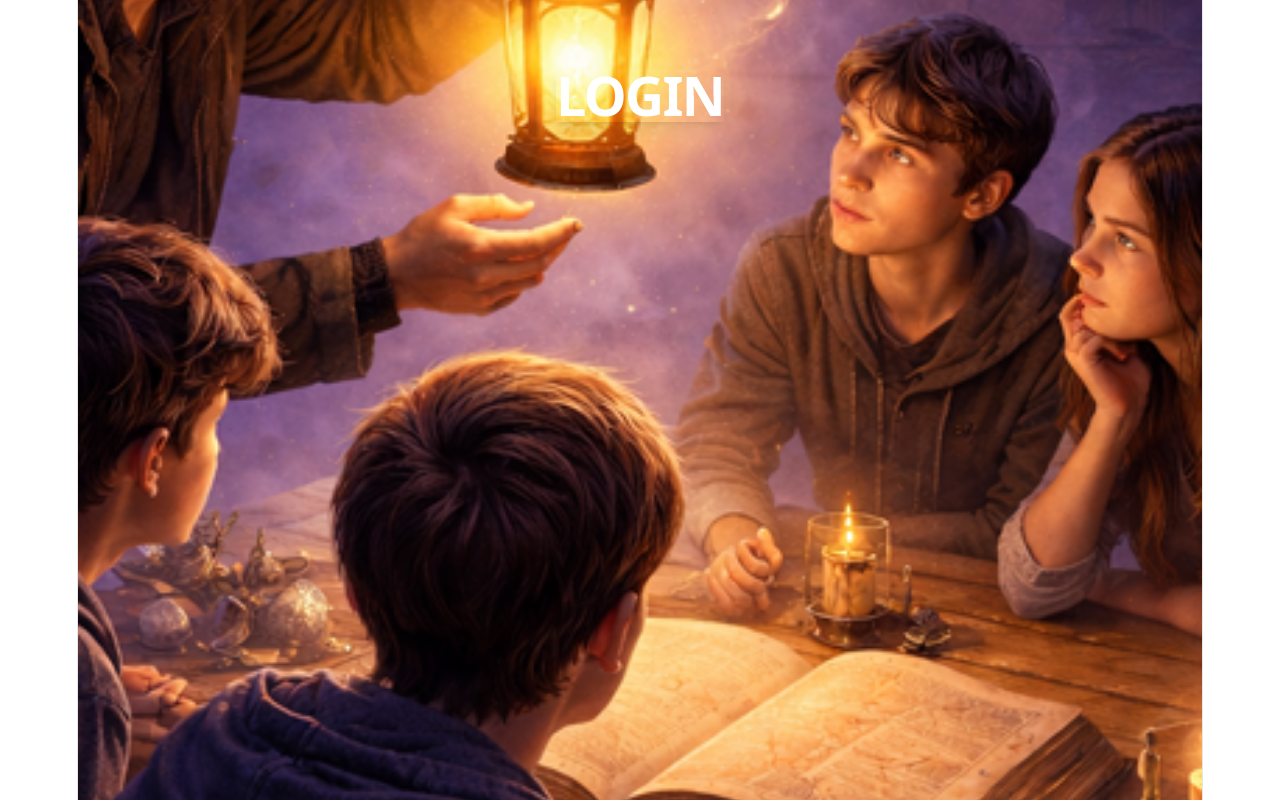
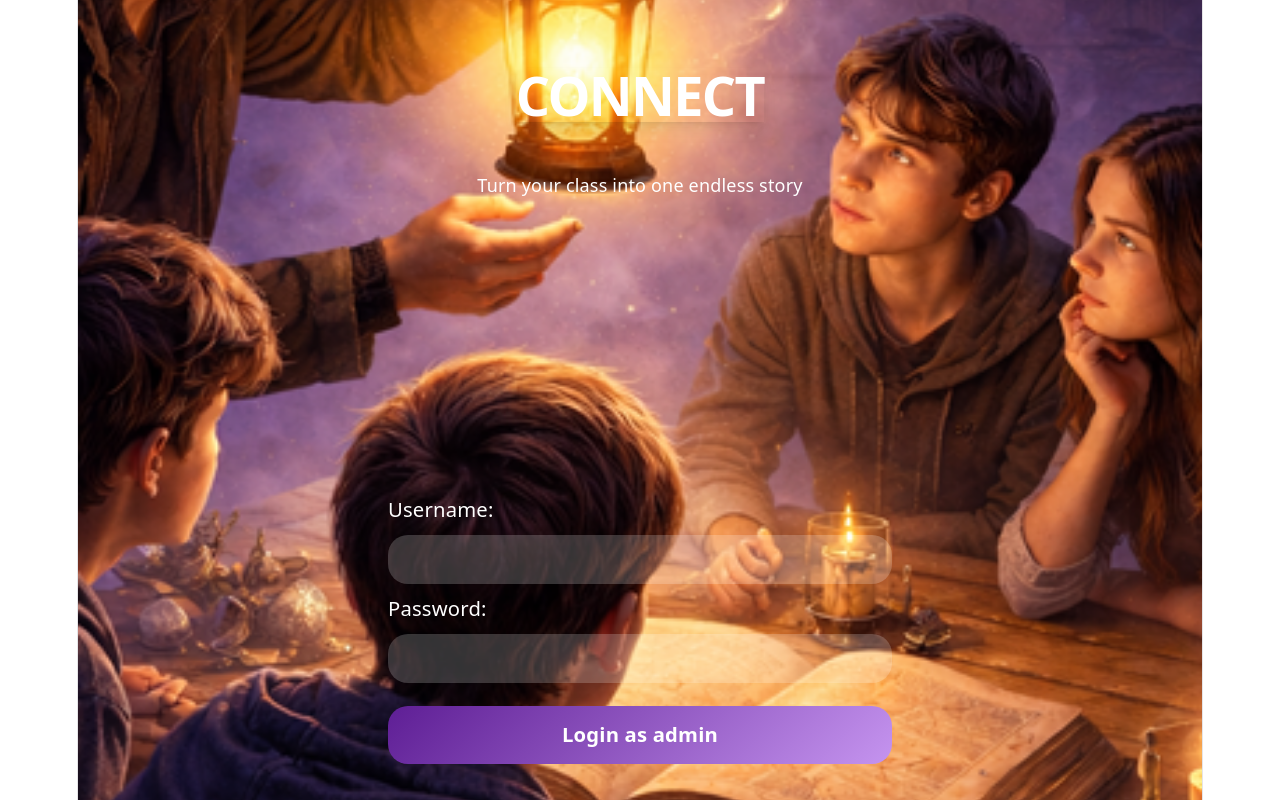
Before and after one commit to Jordib2/glowservertestrepo, a React (Vite) app in the folder GLOW-frontend/: page /user-login in a window 1280 px wide. Built offline with nearby package versions, Linux system fonts and the light colour scheme; sample sign-in values are in the browser's storage.

Commit message:
Login Page

```diff
--- a/GLOW-frontend/src/features/accounts/UserLogin.tsx
+++ b/GLOW-frontend/src/features/accounts/UserLogin.tsx
@@ -1,8 +1,73 @@
+import type { Role } from "../../shared/types/role.ts";
+import { useNavigate } from "react-router-dom";
+import { useEffect } from "react";
+import { login } from "../../shared/services/accountService.ts";
 
 export default function UserLogin() {
-    return (
-        <div className="flex flex-col items-center p-8 bg-[url('../../../public/login-screen-bg.png')] bg-cover bg-center min-h-screen">
-            <h1 className="text-5xl font-bold text-white shadow-lg">LOGIN</h1>
+    const role = sessionStorage.getItem("role") as Role | null;
+    const navigate = useNavigate();
+
+    useEffect(() => {
+        if (!role) {
+            navigate("/user-role-selection");
+        }
+    }, [role, navigate]);
+
+    const handleSubmit = async (e: React.SyntheticEvent<HTMLFormElement>) => {
+        e.preventDefault();
+        const formData = new FormData(e.currentTarget);
+        const payload = {
+            role,
+            username: formData.get("username"),
+            password: formData.get("password")
+        }
+
+        try {
+            const token = await login(payload);
+            console.log("Login successful, token:", token);
+            sessionStorage.setItem("token", token);
+            navigate("/image-upload");
+        } catch (error) {
+            console.error("Login failed:", error);
+        }
+    };
+
+return (
+    <div className="flex flex-col items-center p-8  bg-[url('../../../public/login-screen-bg.png')] bg-cover bg-center min-h-screen">
+
+        <div className="flex flex-col items-center gap-4">
+            <h1 className="text-5xl font-bold text-white shadow-lg">CONNECT</h1>
+            <p className="text-gray-600 text-white">Turn your class into one endless story</p>
         </div>
-    );
+
+        <div className="flex flex-col items-center gap-4 w-full mt-auto">
+            <form onSubmit={handleSubmit} className="w-full max-w-md">
+                <div className="flex felx-col itmes-start w-full">
+                    <label htmlFor="username" className="text-white text-lg mb-2">Username:</label>
+                </div>
+                <input
+                    id="username"
+                    name="username"
+                    className="w-full px-4 py-2 rounded-[20px] bg-white/20 text-base text-white md:text-lg focus:outline-none"
+                 />
+
+                <div className="flex felx-col itmes-start w-full mt-2">
+                    <label htmlFor="password" className="text-white text-lg mb-2">Password:</label>
+                </div>
+                <input
+                    id="password"
+                    name="password"
+                    className="w-full px-4 py-2 rounded-[20px] bg-white/20 text-base text-white md:text-lg focus:outline-none"
+                 />
+
+                <button type="submit" className="mt-5 w-full px-20 py-3 text-white rounded-[20px] text-base md:text-lg font-semibold hover:opacity-90 transition disabled:opacity-50"
+                    style={{
+                        background: "linear-gradient(135deg, #5E1E95 0%, #C594EF 100%)"
+                    }}>Login as {role}</button>
+            </form>
+
+
+        </div>
+    </div>
+);
 }
--- a/GLOW-frontend/src/features/accounts/UserRoleSelection.tsx
+++ b/GLOW-frontend/src/features/accounts/UserRoleSelection.tsx
@@ -1,7 +1,6 @@
 import { useState } from "react";
 import { useNavigate } from "react-router-dom";
-
-type Role = "Teacher" | "Child";
+import type { Role } from "../../shared/types/role.ts";
 
 interface UserRoleSelectionProps {
     onChange?: (role: Role | null) => void;
@@ -66,7 +65,10 @@ export default function UserRoleSelection({ onChange }: UserRoleSelectionProps)
                 <button
                     type="button"
                     disabled={!selected}
-                onClick={() => navigate("/user-login")}
+                    onClick={() => {
+                        if (selected) sessionStorage.setItem("role", selected);
+                        navigate("/user-login");
+                    }}
                     className="w-full px-20 py-3 text-white rounded-[20px] text-base md:text-lg font-semibold hover:opacity-90 transition disabled:opacity-50"
                     style={{
                         background: "linear-gradient(135deg, #5E1E95 0%, #C594EF 100%)"
--- /dev/null
+++ b/GLOW-frontend/src/shared/services/accountService.ts
@@ -0,0 +1,24 @@
+import { API_URL } from "./api";
+
+interface LoginPayload {
+    role: string | null;
+    username: FormDataEntryValue | null;
+    password: FormDataEntryValue | null;
+}
+
+export async function login(payload: LoginPayload): Promise<string> {
+    const res = await fetch(`${API_URL}/api/login`, {
+        method: "POST",
+        headers: {
+            "Content-Type": "application/json"
+        },
+        body: JSON.stringify(payload),
+    });
+
+    if (!res.ok) {
+        throw new Error("Failed to login");
+    }
+
+    const data = await res.json();
+    return data.token;
+}
--- /dev/null
+++ b/GLOW-frontend/src/shared/types/Role.ts
@@ -0,0 +1,3 @@
+type Role = "Teacher" | "Child";
+
+export type { Role };
```
Lines whose indentation alone changed are shown as unchanged.
